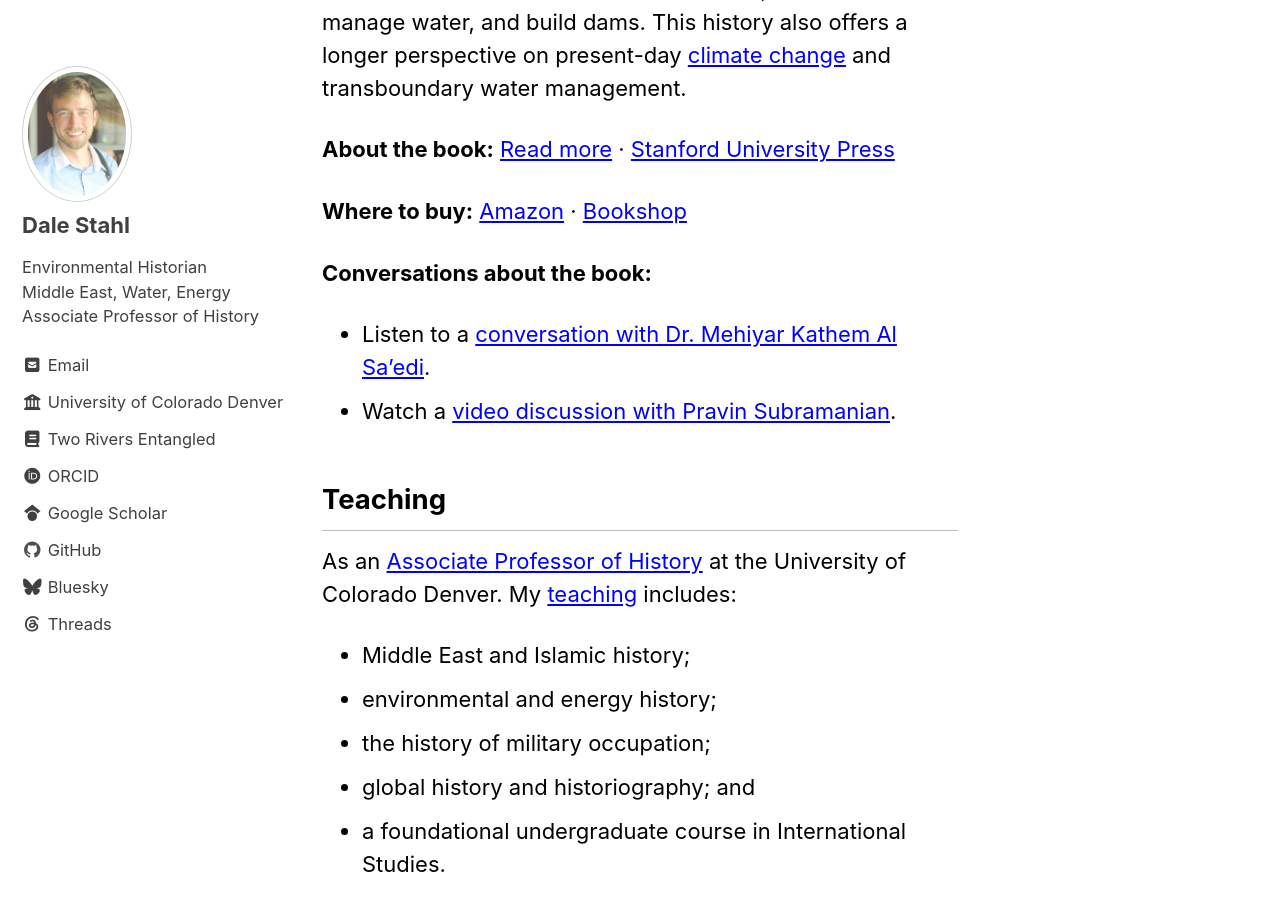
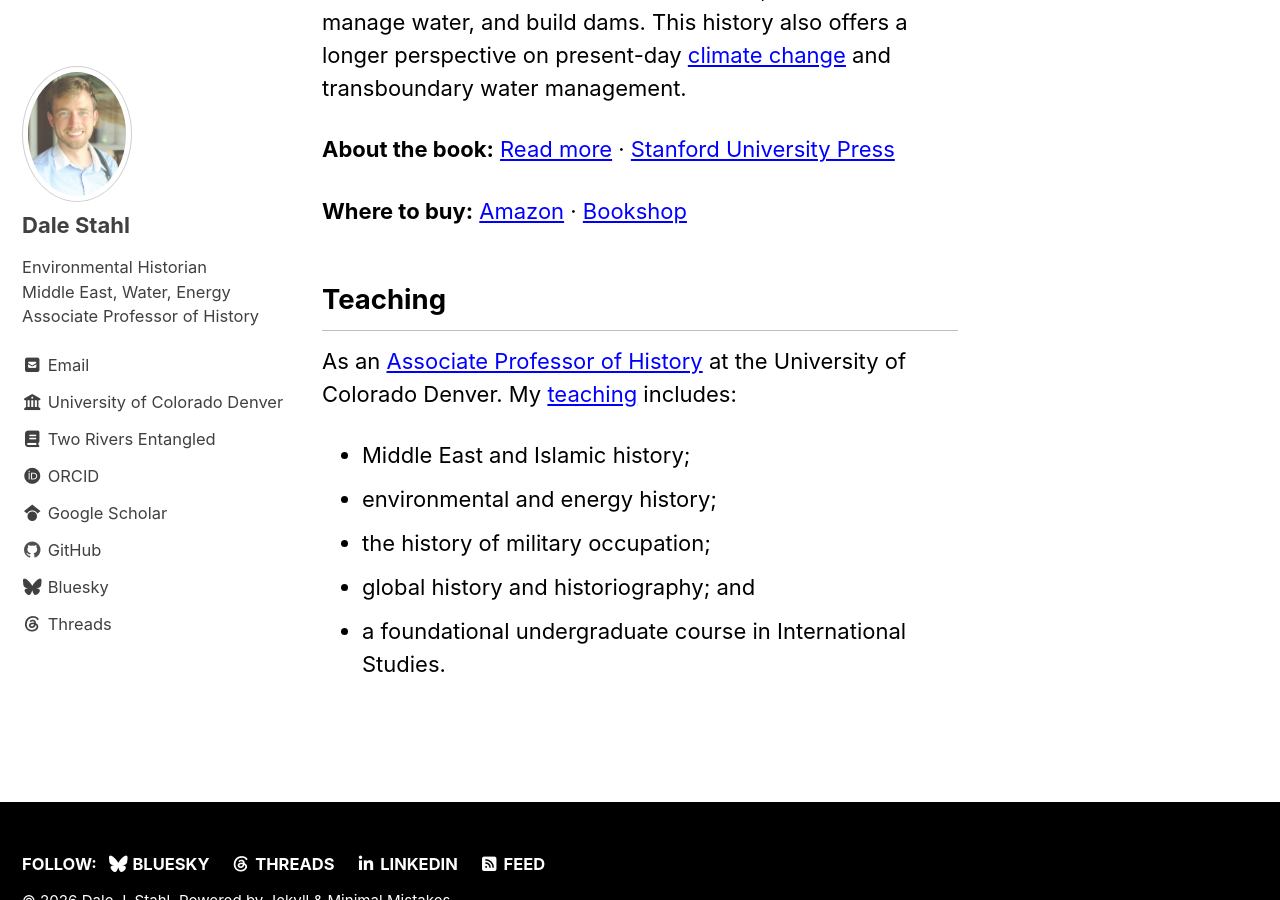
Before and after one commit to dalestahl/dalestahl.github.io, a Jekyll site: the page built from index.md, in a window 1280 px wide and 900 px high, scrolled down 942 px. Built offline with Jekyll 4.4.1, drawn with Linux system fonts in a browser that asks for light colours; cached includes are drawn as plain includes.

Commit message:
Update index.md
Removed conversations as these now appear on book page

```diff
--- a/index.md
+++ b/index.md
@@ -22,10 +22,6 @@ My book, ***Two Rivers Entangled: An Ecological History of the Tigris and Euphra
 
 **Where to buy:** [Amazon](https://a.co/d/iaoyjCo) · [Bookshop](https://bookshop.org/p/books/two-rivers-entangled-an-ecological-history-of-the-tigris-and-euphrates-in-the-twentieth-century-dale-j-stahl/22380882)
 
-**Conversations about the book:**
-- Listen to a [conversation with Dr. Mehiyar Kathem Al Sa'edi](https://mediacentral.ucl.ac.uk/Player/42f51H9B).
-- Watch a [video discussion with Pravin Subramanian](https://youtu.be/_D_1dvHhfI0).
-
 ## Teaching
 
 As an [Associate Professor of History](https://clas.ucdenver.edu/history/dale-j-stahl) at the University of Colorado Denver. My [teaching](/teaching/) includes:
```
